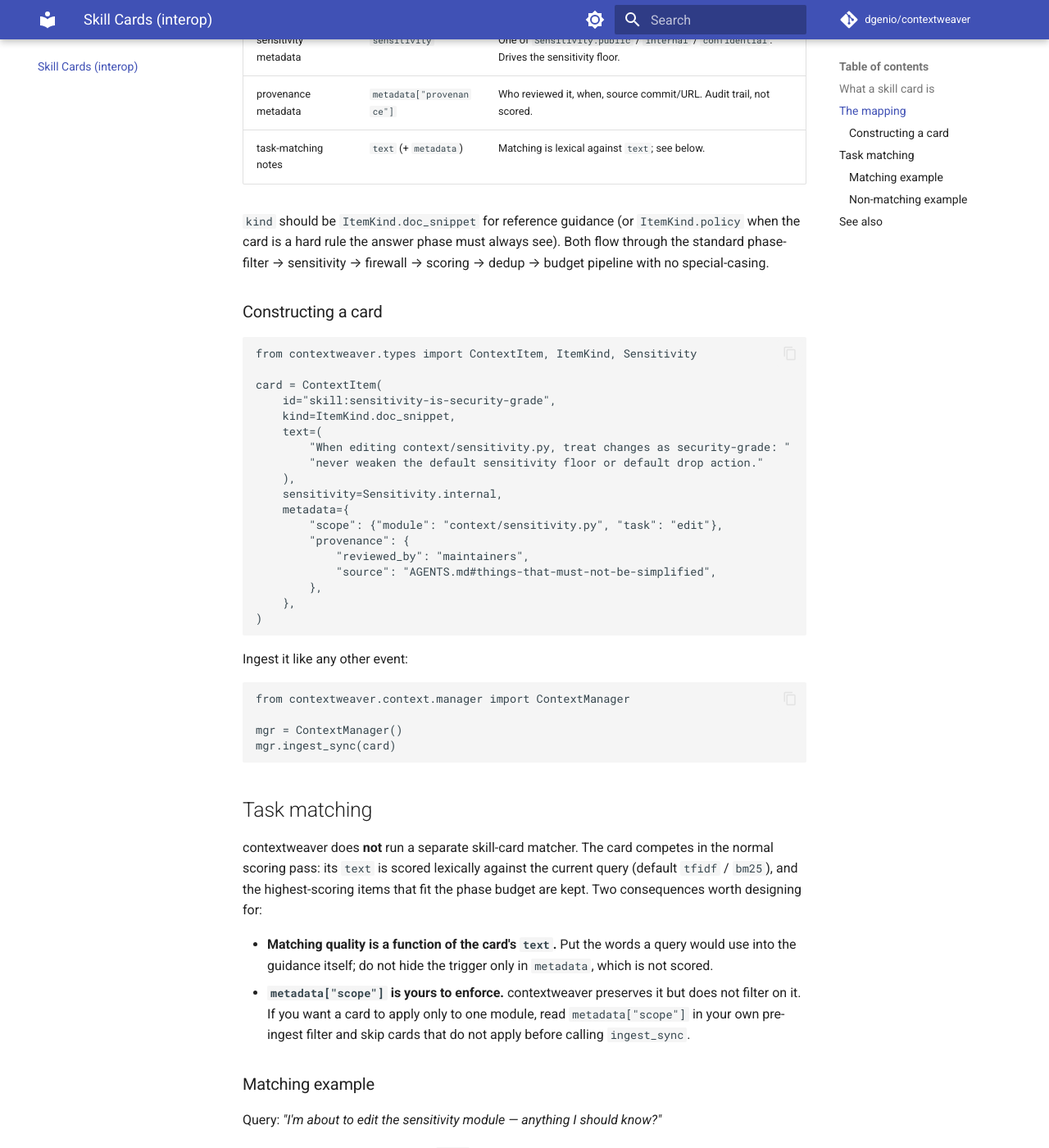
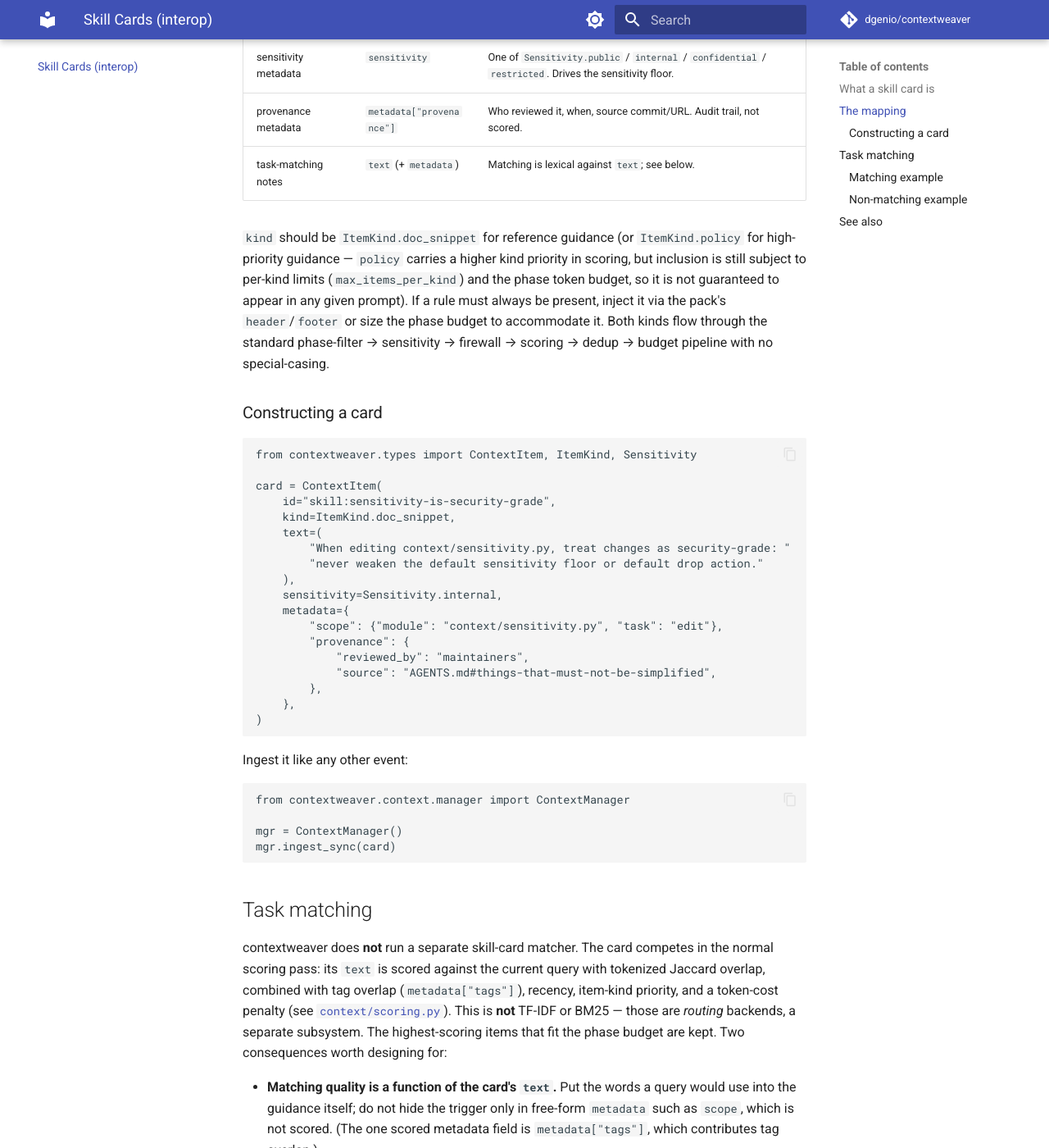
Before and after one commit to dgenio/contextweaver, an MkDocs documentation site: the page built from docs/interop_skill_cards.md, in a window 1280 px wide and 1400 px high, scrolled down 971 px. Shown: the whole window at 82% size. Built offline with MkDocs 1.6.1 and Material for MkDocs 9.7.7, drawn with Linux system fonts in a browser that asks for light colours; comment, search, counter and statistics services are not loaded.

Commit message:
docs(review): correct adapter, firewall, sensitivity, and scoring details
Address Copilot review on PR #337:
- contributing_paths: from_<protocol>(..., into=...) returns list[ContextItem], not ContextManager
- cookbook: firewall summary is conditional on firewall_threshold (default 2000); small outputs stay inline
- interop_skill_cards: add Sensitivity.restricted to the enum list
- interop_skill_cards: ItemKind.policy is high-priority, not guaranteed (per-kind limits + budget)
- interop_skill_cards: scoring is tokenized Jaccard + tag/recency/kind/token-penalty, not TF-IDF/BM25; metadata["tags"] is scored

```diff
--- a/docs/interop_skill_cards.md
+++ b/docs/interop_skill_cards.md
@@ -28,14 +28,18 @@ There is no bespoke type — the existing fields carry everything a card needs:
 | artifact id | `id` | Stable, unique. Reuse the card's own id so provenance round-trips. |
 | artifact text | `text` | The guidance itself — what the model should read. |
 | scope metadata | `metadata["scope"]` | Where the card applies (module, task type, phase hint). Free-form. |
-| sensitivity metadata | `sensitivity` | One of `Sensitivity.public` / `internal` / `confidential`. Drives the sensitivity floor. |
+| sensitivity metadata | `sensitivity` | One of `Sensitivity.public` / `internal` / `confidential` / `restricted`. Drives the sensitivity floor. |
 | provenance metadata | `metadata["provenance"]` | Who reviewed it, when, source commit/URL. Audit trail, not scored. |
 | task-matching notes | `text` (+ `metadata`) | Matching is lexical against `text`; see below. |
 
 `kind` should be `ItemKind.doc_snippet` for reference guidance (or
-`ItemKind.policy` when the card is a hard rule the answer phase must always
-see). Both flow through the standard phase-filter → sensitivity → firewall →
-scoring → dedup → budget pipeline with no special-casing.
+`ItemKind.policy` for high-priority guidance — `policy` carries a higher kind
+priority in scoring, but inclusion is still subject to per-kind limits
+(`max_items_per_kind`) and the phase token budget, so it is not guaranteed to
+appear in any given prompt). If a rule must always be present, inject it via the
+pack's `header`/`footer` or size the phase budget to accommodate it. Both kinds
+flow through the standard phase-filter → sensitivity → firewall → scoring →
+dedup → budget pipeline with no special-casing.
 
 ### Constructing a card
 
@@ -72,13 +76,18 @@ mgr.ingest_sync(card)
 ## Task matching
 
 contextweaver does **not** run a separate skill-card matcher. The card competes
-in the normal scoring pass: its `text` is scored lexically against the current
-query (default `tfidf` / `bm25`), and the highest-scoring items that fit the
-phase budget are kept. Two consequences worth designing for:
+in the normal scoring pass: its `text` is scored against the current query with
+tokenized Jaccard overlap, combined with tag overlap (`metadata["tags"]`),
+recency, item-kind priority, and a token-cost penalty (see
+[`context/scoring.py`](https://github.com/dgenio/contextweaver/blob/main/src/contextweaver/context/scoring.py)).
+This is **not** TF-IDF or BM25 — those are *routing* backends, a separate
+subsystem. The highest-scoring items that fit the phase budget are kept. Two
+consequences worth designing for:
 
 - **Matching quality is a function of the card's `text`.** Put the words a
   query would use into the guidance itself; do not hide the trigger only in
-  `metadata`, which is not scored.
+  free-form `metadata` such as `scope`, which is not scored. (The one scored
+  metadata field is `metadata["tags"]`, which contributes tag overlap.)
 - **`metadata["scope"]` is yours to enforce.** contextweaver preserves it but
   does not filter on it. If you want a card to apply only to one module, read
   `metadata["scope"]` in your own pre-ingest filter and skip cards that do not
```
Also changed, not shown: docs/contributing_paths.md (+1 -1 lines), docs/cookbook.md (+7 -4 lines).
